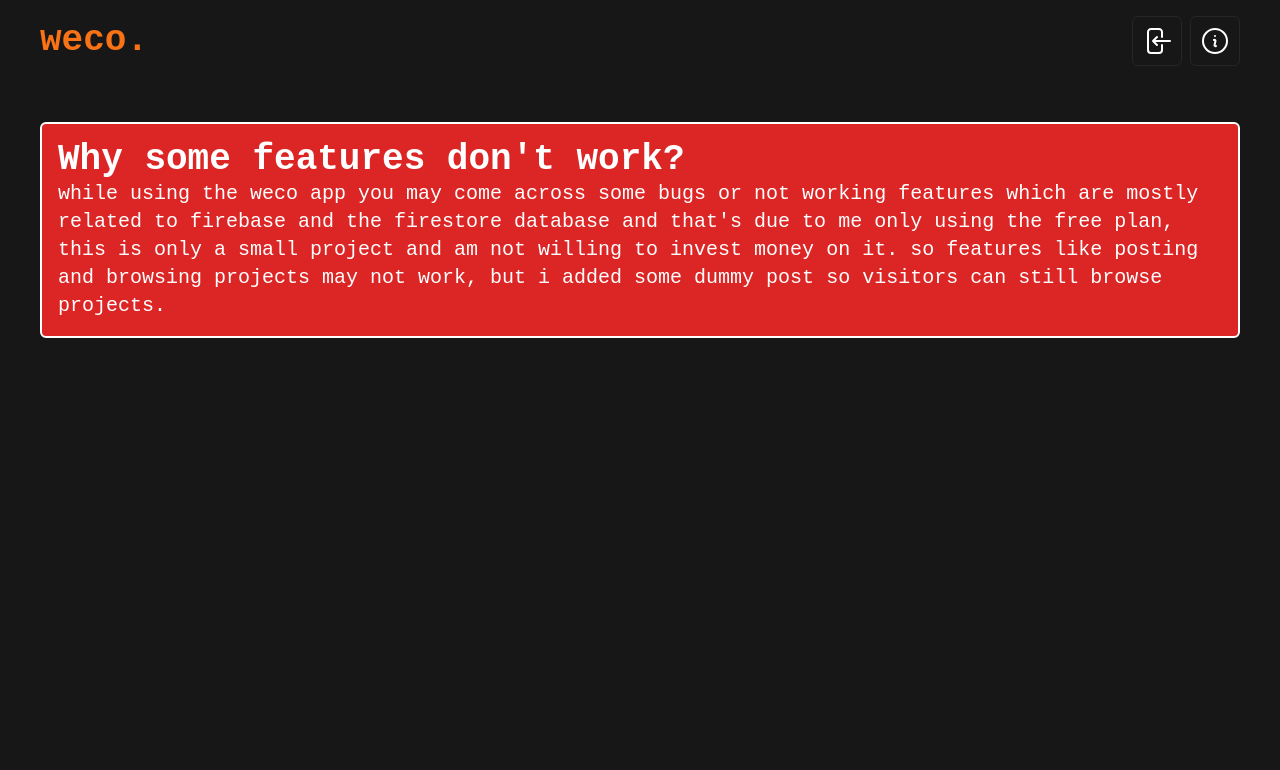
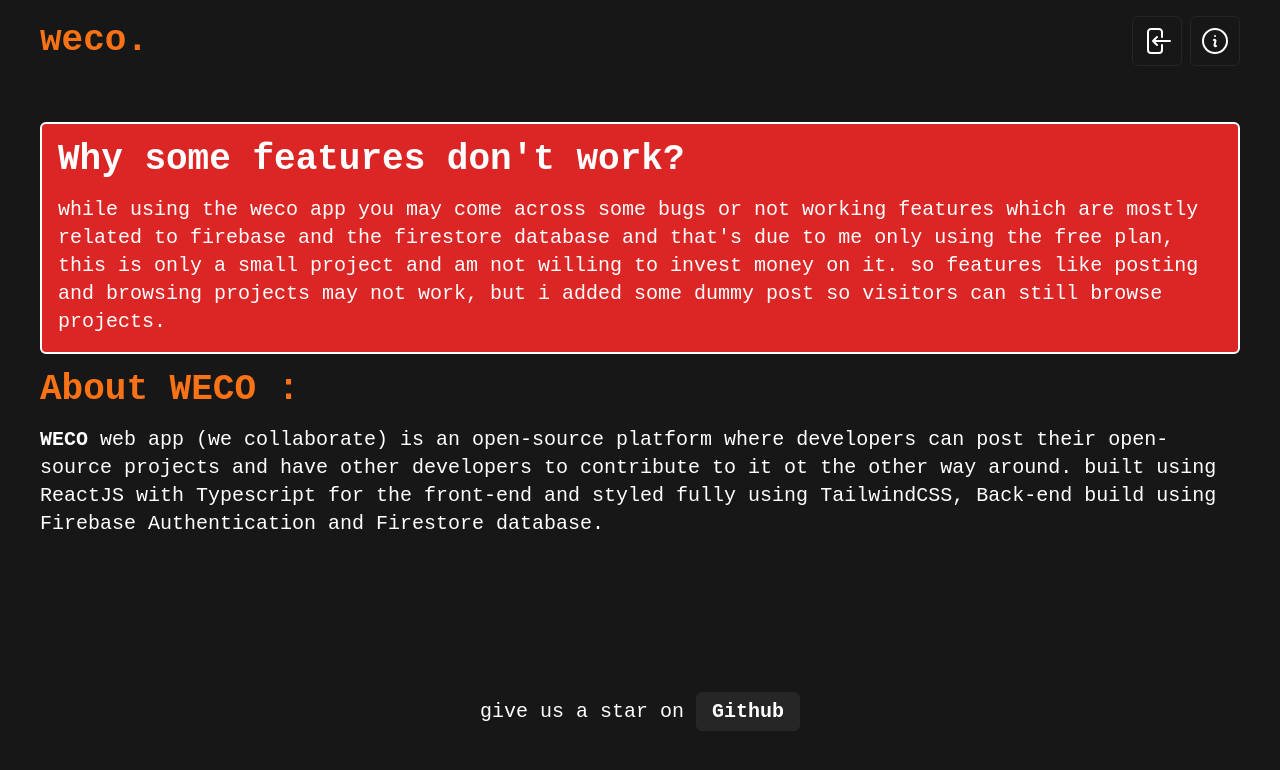
Before and after one commit to MFLXU/weco, a React (Create React App) app: page /about in a window 1280 px wide. Shown: the top 770 px of the page. Built offline with nearby package versions, Linux system fonts and the light colour scheme; no server answers.

Commit message:
added some content

```diff
--- a/src/pages/About.tsx
+++ b/src/pages/About.tsx
@@ -3,11 +3,11 @@
     <section>
       <div className="container">
         <div className="mt-10">
-          <div className="p-4 bg-red-600 rounded-md border border-white border-2">
-            <h1 className="text-4xl font-extrabold">
+          <div className="p-4 bg-red-600 mb-4 rounded-md border border-white border-2">
+            <h1 className="md:text-4xl text-3xl mb-4 font-extrabold">
               Why some features don't work?
             </h1>
-            <p className="text-xl">
+            <p className="md:text-xl">
               while using the weco app you may come across some bugs or not
               working features which are mostly related to firebase and the
               firestore database and that's due to me only using the free plan,
@@ -16,6 +16,27 @@
               but i added some dummy post so visitors can still browse projects.
             </p>
           </div>
+          <h2 className="md:text-4xl text-3xl mb-4 text-orange-500 font-extrabold mb-4">
+            About WECO :
+          </h2>
+          <p className="md:text-xl">
+            <span className="font-bold">WECO</span> web app (we collaborate) is
+            an open-source platform where developers can post their open-source
+            projects and have other developers to contribute to it ot the other
+            way around. built using ReactJS with Typescript for the front-end
+            and styled fully using TailwindCSS, Back-end build using Firebase
+            Authentication and Firestore database.
+          </p>
+          <p className="text-xl mb-10 mt-40 text-center">
+            give us a star on{" "}
+            <a
+              className="bg-neutral-800 py-2 px-4 rounded-md hover:bg-neutral-700 duration-300 font-extrabold"
+              href="https://github.com/MFLXU/weco"
+              target="_blank"
+            >
+              Github
+            </a>
+          </p>
         </div>
       </div>
     </section>
--- a/src/pages/create-post/CreatePost.tsx
+++ b/src/pages/create-post/CreatePost.tsx
@@ -9,10 +9,12 @@
             <p>use the github repository title</p>
             <p>make sure that your github repository is public</p>
             <p>post the exact link of the github repository</p>
+            <p>project type should be obvious.</p>
             <p>
               for the description write a small overview of the project and the
               main goal, and whats left to be done.
             </p>
+
             <p className="mt-8 text-orange-500">enjoy.</p>
           </div>
           <CreateForm />
```
